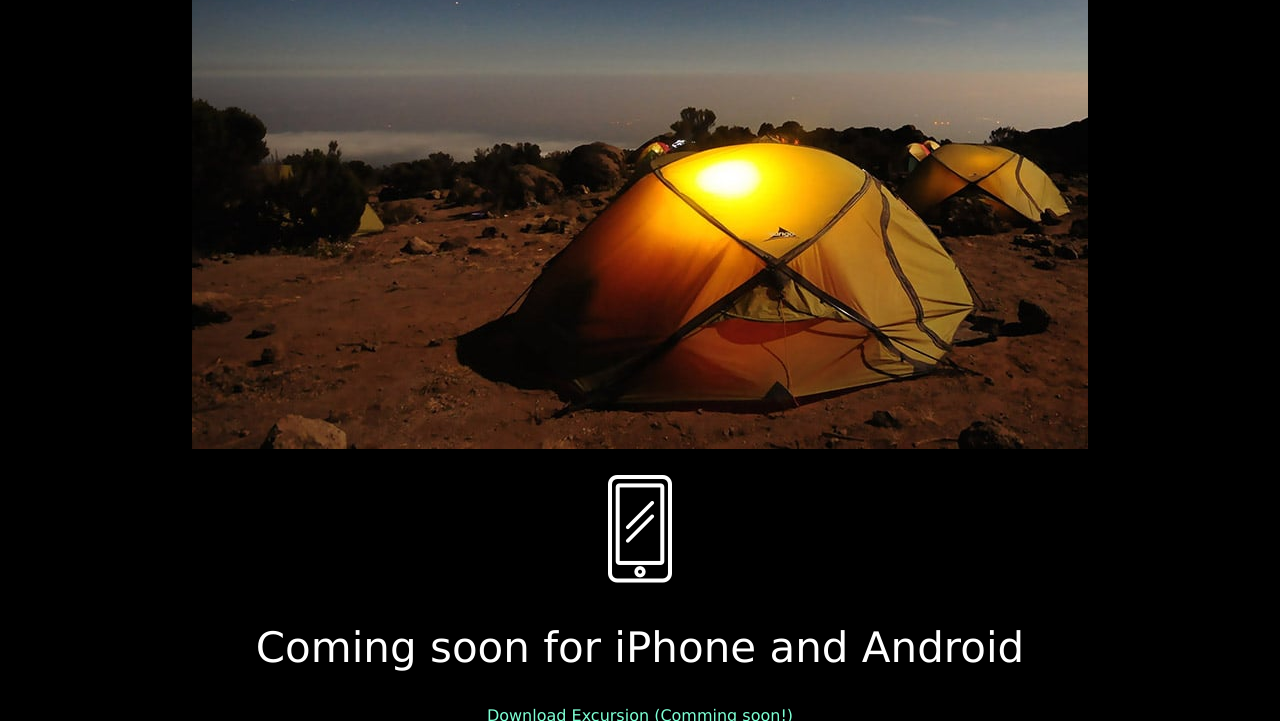
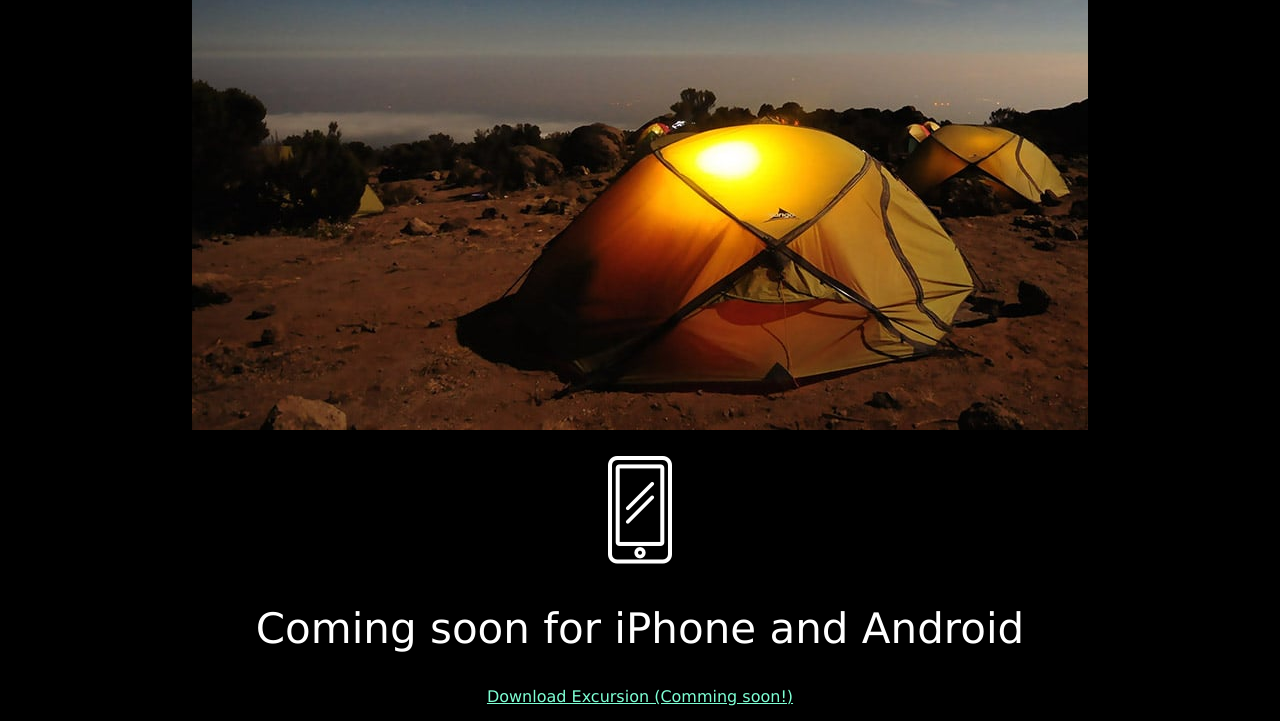
Before and after one commit to georgeabyss/excursion, a plain HTML site: page index.html in a window 1280 px wide. Shown: the part 559-1280 px from the top of the page. Drawn offline with Linux system fonts and the light colour scheme.

Commit message:
removed unnecessary breaks

```diff
--- a/index.html
+++ b/index.html
@@ -9,7 +9,7 @@
   </head>
   <body>
     <h1>Discover hidden places in the world around you</h1>
-    <a href="">Download Excursion (Comming soon!)</a></body><br><br>
+    <a href="">Download Excursion (Comming soon!)</a></body>
     <video autoplay loop muted>
     <source src="./resources/videos/excursion.mp4" type="video/mp4">
         Your browser does not support the video tag.
--- a/resources/css/style.css
+++ b/resources/css/style.css
@@ -12,6 +12,7 @@ h1 {
 a {
     color: aquamarine;
     font-size: 16px;
+    display: block;
 }
 
 h2 {
```
